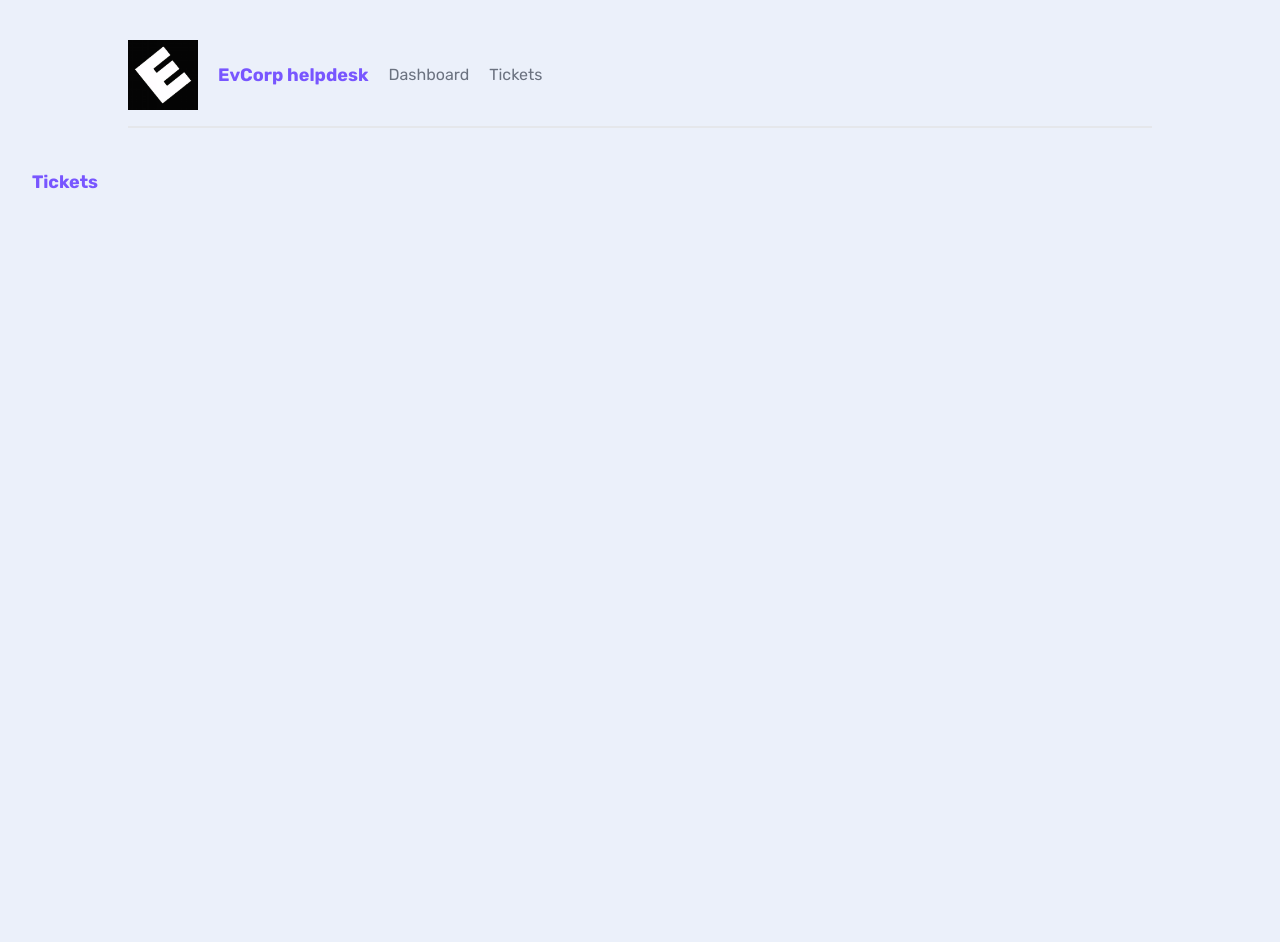
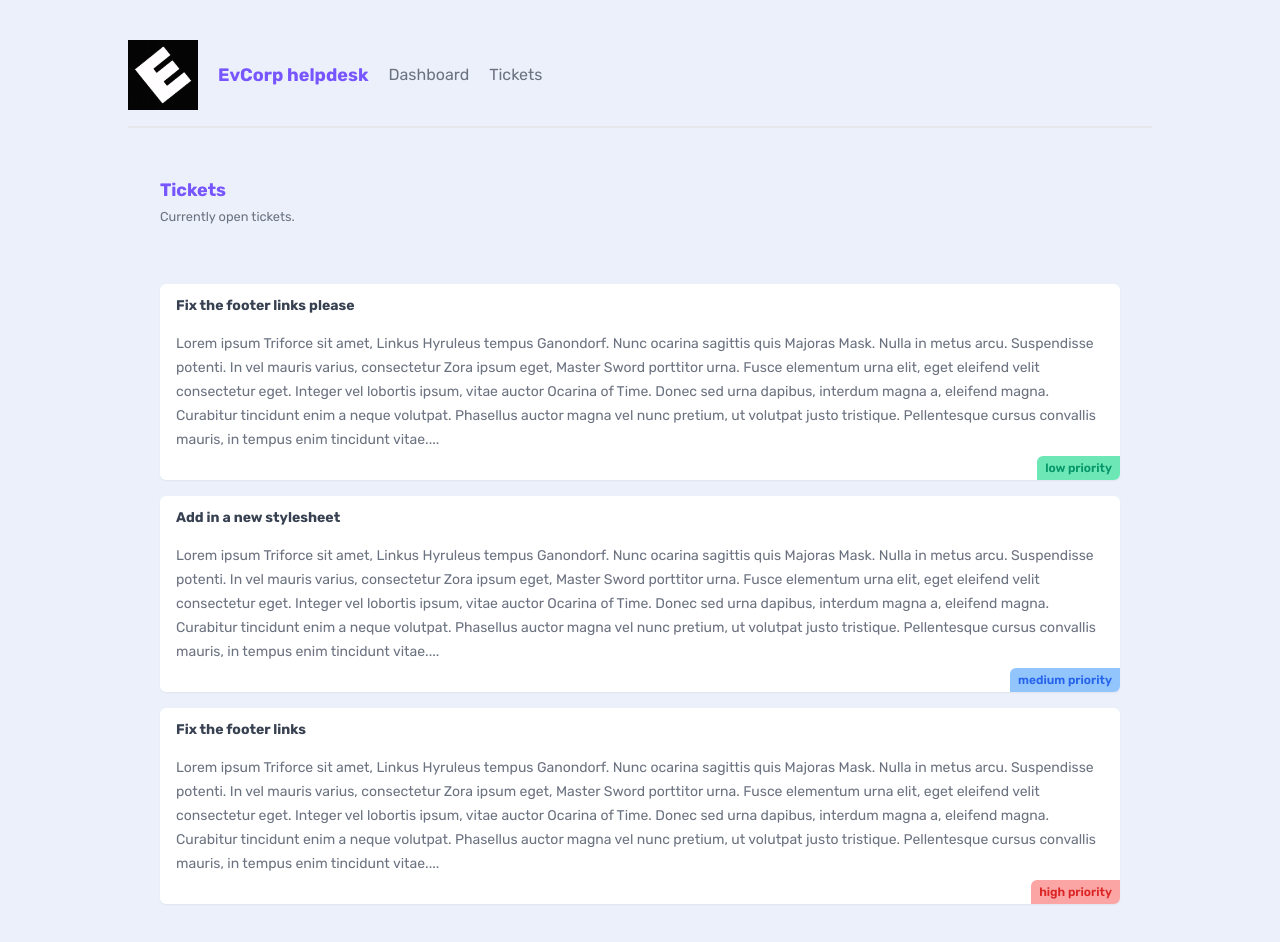
Before and after one commit to zaskier/next.js, a Next.js app: page /tickets in a window 1280 px wide. Shown: the top 942 px of the page. Before the commit the page ends 800 px from the top, so only its background shows below. Built offline with nearby package versions, Linux system fonts and the light colour scheme; data requests are answered from the project's data file.

Commit message:
add mock json data, TicketList component

```diff
--- /dev/null
+++ b/_data/db.json
@@ -0,0 +1,25 @@
+{
+  "tickets": [
+    {
+      "id": "1",
+      "title": "Fix the footer links please",
+      "body": "Lorem ipsum Triforce sit amet, Linkus Hyruleus tempus Ganondorf. Nunc ocarina sagittis quis Majoras Mask. Nulla in metus arcu. Suspendisse potenti. In vel mauris varius, consectetur Zora ipsum eget, Master Sword porttitor urna. Fusce elementum urna elit, eget eleifend velit consectetur eget. Integer vel lobortis ipsum, vitae auctor Ocarina of Time. Donec sed urna dapibus, interdum magna a, eleifend magna. Curabitur tincidunt enim a neque volutpat. Phasellus auctor magna vel nunc pretium, ut volutpat justo tristique. Pellentesque cursus convallis mauris, in tempus enim tincidunt vitae.",
+      "priority": "low",
+      "user_email": "mario@netninja.dev"
+    },
+    {
+      "id": "2",
+      "title": "Add in a new stylesheet",
+      "body": "Lorem ipsum Triforce sit amet, Linkus Hyruleus tempus Ganondorf. Nunc ocarina sagittis quis Majoras Mask. Nulla in metus arcu. Suspendisse potenti. In vel mauris varius, consectetur Zora ipsum eget, Master Sword porttitor urna. Fusce elementum urna elit, eget eleifend velit consectetur eget. Integer vel lobortis ipsum, vitae auctor Ocarina of Time. Donec sed urna dapibus, interdum magna a, eleifend magna. Curabitur tincidunt enim a neque volutpat. Phasellus auctor magna vel nunc pretium, ut volutpat justo tristique. Pellentesque cursus convallis mauris, in tempus enim tincidunt vitae.",
+      "priority": "medium",
+      "user_email": "mario@netninja.dev"
+    },
+    {
+      "id": "3",
+      "title": "Fix the footer links",
+      "body": "Lorem ipsum Triforce sit amet, Linkus Hyruleus tempus Ganondorf. Nunc ocarina sagittis quis Majoras Mask. Nulla in metus arcu. Suspendisse potenti. In vel mauris varius, consectetur Zora ipsum eget, Master Sword porttitor urna. Fusce elementum urna elit, eget eleifend velit consectetur eget. Integer vel lobortis ipsum, vitae auctor Ocarina of Time. Donec sed urna dapibus, interdum magna a, eleifend magna. Curabitur tincidunt enim a neque volutpat. Phasellus auctor magna vel nunc pretium, ut volutpat justo tristique. Pellentesque cursus convallis mauris, in tempus enim tincidunt vitae.",
+      "priority": "high",
+      "user_email": "peach@netninja.dev"
+    }
+  ]
+}
--- /dev/null
+++ b/app/tickets/TicketList.jsx
@@ -0,0 +1,20 @@
+async function getTickets() {
+  const res = await fetch('http://localhost:4000/tickets');
+  return res.json();
+}
+
+export default async function TicketList() {
+  const tickets = await getTickets();
+  return (
+    <>
+      {tickets.map((ticket) => (
+        <div key={ticket.id} className="card my-5">
+          <h3> {ticket.title}</h3>
+          <p> {ticket.body}...</p>
+          <div className={`pill ${ticket.priority}`}>{ticket.priority} priority</div>
+        </div>
+      ))}
+      {tickets.lenght === 0 && <p className="text-center">There are no open tickets</p>}
+    </>
+  );
+}
--- a/app/tickets/page.jsx
+++ b/app/tickets/page.jsx
@@ -1,7 +1,17 @@
+import TicketList from './TicketList';
+
 export default function Tickets() {
   return (
-    <div>
-      <h2>Tickets</h2>
-    </div>
+    <main>
+      <nav>
+        <div>
+          <h2>Tickets</h2>
+          <p>
+            <small>Currently open tickets.</small>
+          </p>
+        </div>
+      </nav>
+      <TicketList />
+    </main>
   );
 }
```
